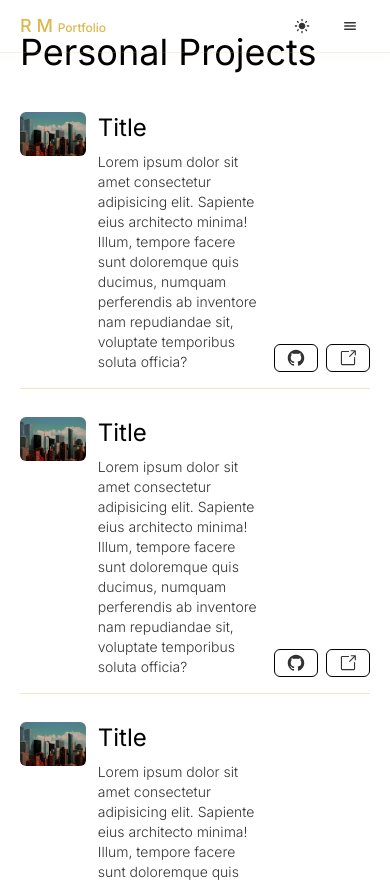
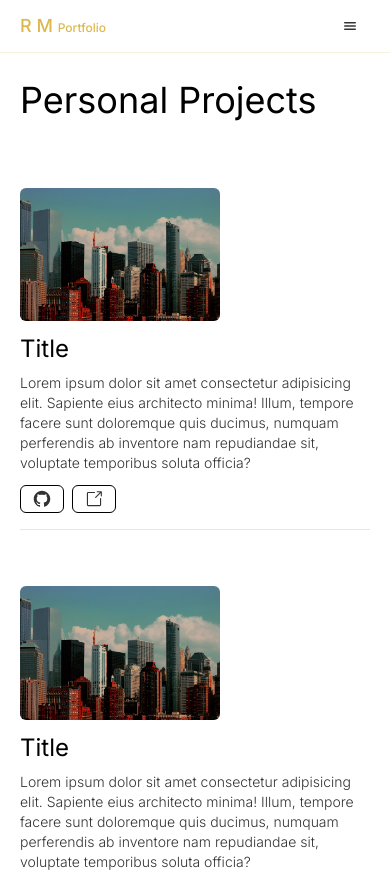
Before and after one commit to Raghav1000/portfolio, a Next.js app: page /projects in a window 390 px wide. Shown: the top 882 px of the page. Built offline with nearby package versions, Linux system fonts and the light colour scheme.

Commit message:
feat: mobile responsive changes

```diff
--- a/src/app/components/Footer/Footer.tsx
+++ b/src/app/components/Footer/Footer.tsx
@@ -8,7 +8,7 @@ import Link from "next/link";
 
 const Footer = () => {
   return (
-    <div className="px-5 lg:px-20 xl:px-40 border-t border-t-primary/50 h-20 flex items-center justify-between">
+    <div className="px-5 lg:px-20 xl:px-40 border-t border-t-primary/50 h-20 w-screen flex items-center justify-between">
       <h3 className="text-primary text-lg font-medium hidden sm:block">
         <Link href="/">
           Raghav Mattad <span className="text-center text-xs">Portfolio</span>
--- a/src/app/components/Navbar/CallToActionNavItems.tsx
+++ b/src/app/components/Navbar/CallToActionNavItems.tsx
@@ -33,17 +33,6 @@ const CallToActionNavItems = () => {
           onClick={() => push("/contact")}
         />
       </Link>
-      <Button
-        icon={
-          theme === "dark" ? (
-            <MdDarkMode size={16} />
-          ) : (
-            <MdLightMode size={16} />
-          )
-        }
-        size={"sm"}
-        onClick={() => setTheme(theme === "dark" ? "light" : "dark")}
-      />
     </div>
   );
 };
--- a/src/app/components/Navbar/MobileNav.tsx
+++ b/src/app/components/Navbar/MobileNav.tsx
@@ -29,17 +29,6 @@ const MobileNav = () => {
   return (
     <div className="lg:hidden">
       <div className="flex items-center gap-2">
-        <Button
-          icon={
-            theme === "dark" ? (
-              <MdDarkMode size={16} />
-            ) : (
-              <MdLightMode size={16} />
-            )
-          }
-          size={"sm"}
-          onClick={() => setTheme(theme === "dark" ? "light" : "dark")}
-        />
         <Button icon={<IoMenu />} onClick={() => setIsOpen(!isOpen)} />
       </div>
       {
@@ -68,6 +57,7 @@ const MobileNav = () => {
                   <div className="flex flex-col font-normal text-sm">
                     {navMenuItems?.map((item) => (
                       <Link
+                      onClick={()=> setIsOpen(false)}
                         key={item?.url}
                         href={item?.url}
                         className="transition-all duration-300 hover:text-primary py-2 px-1 border-b border-foreground/10 hover:bg-appGrey-400"
--- /dev/null
+++ b/src/app/not-found.tsx
@@ -0,0 +1,19 @@
+"use client"
+import React from "react";
+import Button from "./components/UI/Button/Button";
+import { useRouter } from "next/navigation";
+
+const NotFound = () => {
+  const { push } = useRouter();
+  return (
+    <div className="h-[90vh] text-center text-primary pt-[20%]">
+      <div className="text-8xl font-black">404</div>
+      <div className="mb-5">
+        The page cannot be found
+      </div>
+        <Button onClick={() => push('/')} className="mx-auto" label="Back to home" size="sm" type="default" />
+    </div>
+  );
+};
+
+export default NotFound;
--- a/src/app/professional/[id]/page.tsx
+++ b/src/app/professional/[id]/page.tsx
@@ -9,9 +9,9 @@ const ProfessionalCareerInfo = () => {
   const careerObj = careerData[params?.id as "bitontree" | "protocolzone"];
 
   return (
-    <div className="py-8 md:py-16 lg:pt-32">
+    <div className="py-16 md:py-16 lg:pt-32">
       <h2 className="text-4xl">{careerObj?.companyName}</h2>
-      <div className="flex gap-5 items-center mt-5 text-gray-400">
+      <div className="flex gap-5 items-center text-sm md:text-base mt-5 text-gray-400">
         <Link href={careerObj?.companyWebsite}>
           <span className="text-blue-400">
             <TbWorldWww size={20} />
@@ -21,10 +21,10 @@ const ProfessionalCareerInfo = () => {
         <span className="">{careerObj?.timePeriod}</span>
       </div>
 
-      <h3 className="text-lg mt-10 tracking-widest border-b w-max opacity-85">
+      <h3 className="text-sm md:text-lg mt-10 tracking-widest border-b w-max opacity-85">
         Projects I did as a part of this company
       </h3>
-      {careerObj?.projects?.map((item) => (
+      {/* {careerObj?.projects?.map((item) => (
         <div
           key={item?.product}
           className="my-5 grid rounded-md border dark:border-white/10 border-black/15 shadow-md p-6"
@@ -43,6 +43,29 @@ const ProfessionalCareerInfo = () => {
           </div>
           <div className="pt-7 text-gray-400">{item?.description}</div>
         </div>
+      ))} */}
+      {careerObj?.projects?.map((item) => (
+        <div
+          key={item?.product}
+          className="my-5 grid rounded-md border dark:border-white/10 border-black/15 shadow-md p-6"
+          style={{ maxWidth: "100%" }}
+        >
+          <h4 className="text-sm">{item?.role}</h4>
+          <h4 className="text-lg">{item?.product}</h4>
+          <div className="flex gap-2 mt-3 flex-wrap">
+            {item?.techStack?.map((tech) => (
+              <div
+                key={tech}
+                className="px-2 w-max py-0.5 border border-green-600/30 rounded-sm text-sm text-foreground"
+              >
+                <span>{tech}</span>
+              </div>
+            ))}
+          </div>
+          <p className="pt-7 text-gray-400 break-words overflow-wrap text-sm md:text-base">
+            {item?.description}
+          </p>
+        </div>
       ))}
     </div>
   );
--- a/src/app/projects/page.tsx
+++ b/src/app/projects/page.tsx
@@ -8,8 +8,9 @@ import Button from "../components/UI/Button/Button";
 const ProjectsList = () => {
   const router = useRouter();
   return (
-    <div className="py-8 md:py-16 lg:pt-32">
+    <div className="py-8 pt-20 md:py-16 lg:pt-32">
       <h2 className="text-4xl mb-10">Personal Projects</h2>
+      <div className="grid grid-cols-1 md:flex md:flex-col">
       {[
         { title: "Title", key: "project1" },
         { title: "Title", key: "project1" },
@@ -21,7 +22,7 @@ const ProjectsList = () => {
         <div
           key={item?.key}
           onClick={() => router.push("/blogs/id")}
-          className="flex gap-3 pb-4 border-b border-primary/35 group cursor-pointer my-7"
+          className="flex flex-col md:flex-row gap-3 pb-4 border-b border-primary/35 group cursor-pointer my-7"
         >
           <div>
             <Image
@@ -41,7 +42,7 @@ const ProjectsList = () => {
               voluptate temporibus soluta officia?
             </div>
           </div>
-          <div className="flex gap-2 ml-auto mt-auto">
+          <div className="flex gap-2 md:ml-auto mt-auto">
             <Button
               icon={<GrGithub size={18} />}
               size={"sm"}
@@ -59,6 +60,7 @@ const ProjectsList = () => {
           </div>
         </div>
       ))}
+      </div>
     </div>
   );
 };
--- a/src/app/utils/common/constants.ts
+++ b/src/app/utils/common/constants.ts
@@ -31,7 +31,7 @@ export const careerData = {
         techStack: ["React JS", "Node JS", "SQL"],
         product: "World Sports Action - Sports Tournaments",
         description:
-          "Australian sports tournament management organisation application - The project was based on organising tournaments of three major games (netball, football, basketball )across Australia. The application consisted of registration forms for tournaments , in game statistics, league rankings. Payment integration for registering in events. Different registration process for teams, coaches, players. They were also shifting their business model to USA, So we integrated form addresses ,api filters to segregate the application for two different regions Australia and USA. The application was already completely build, Our task was to solve bugs and to integrate minor functionalities that they were introducing on the fly",
+          "Australian sports tournament management organisation application - The project was based on organising tournaments of three major games (netball, football, basketball )across Australia. The application consisted of registration forms for tournaments , in game statistics, league rankings. Payment integration for registering in events. Different registration process for teams, coaches, players.They were also shifting their business model to USA, So we integrated form addresses ,api filters to segregate the application for two different regions Australia and USA. The application was already completely build, Our task was to solve bugs and to integrate minor functionalities that they were introducing on the fly",
       },
       {
         role: "Frontend Developer",
```
Lines whose indentation alone changed are shown as unchanged.
